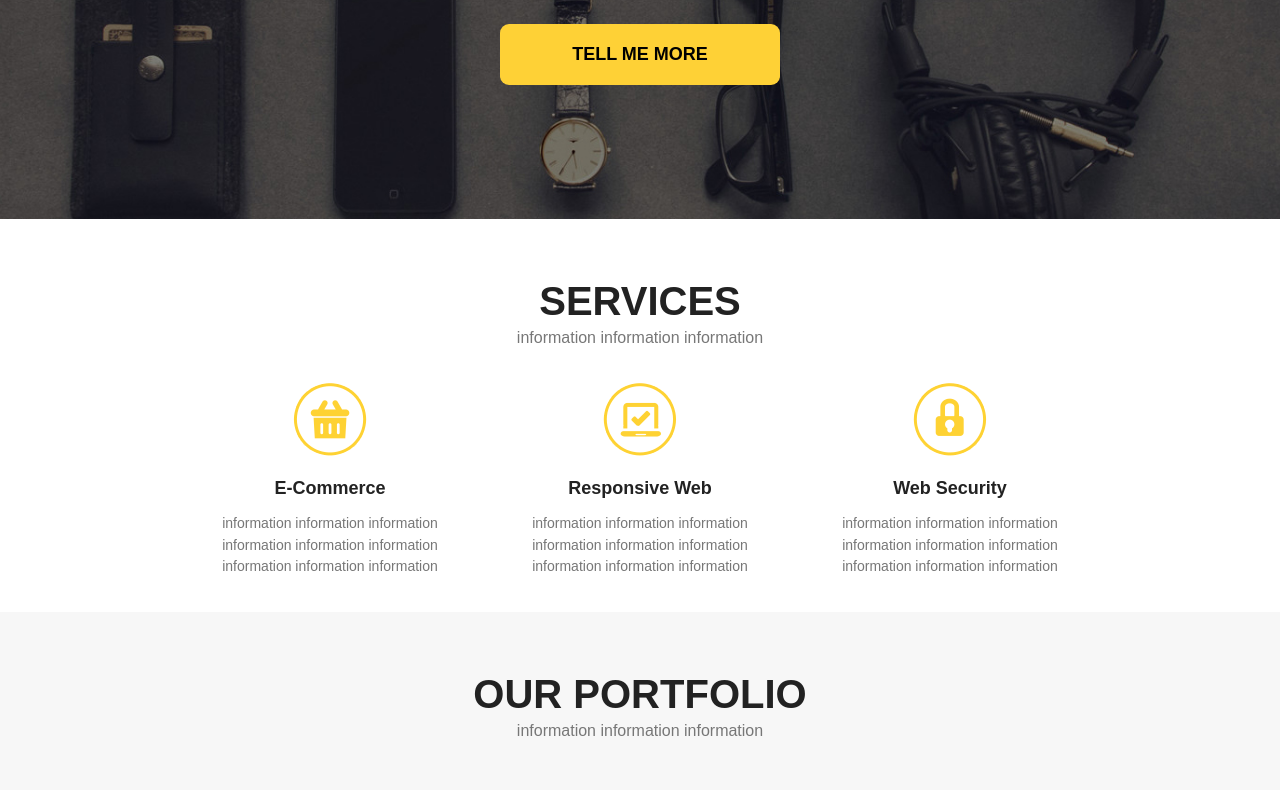
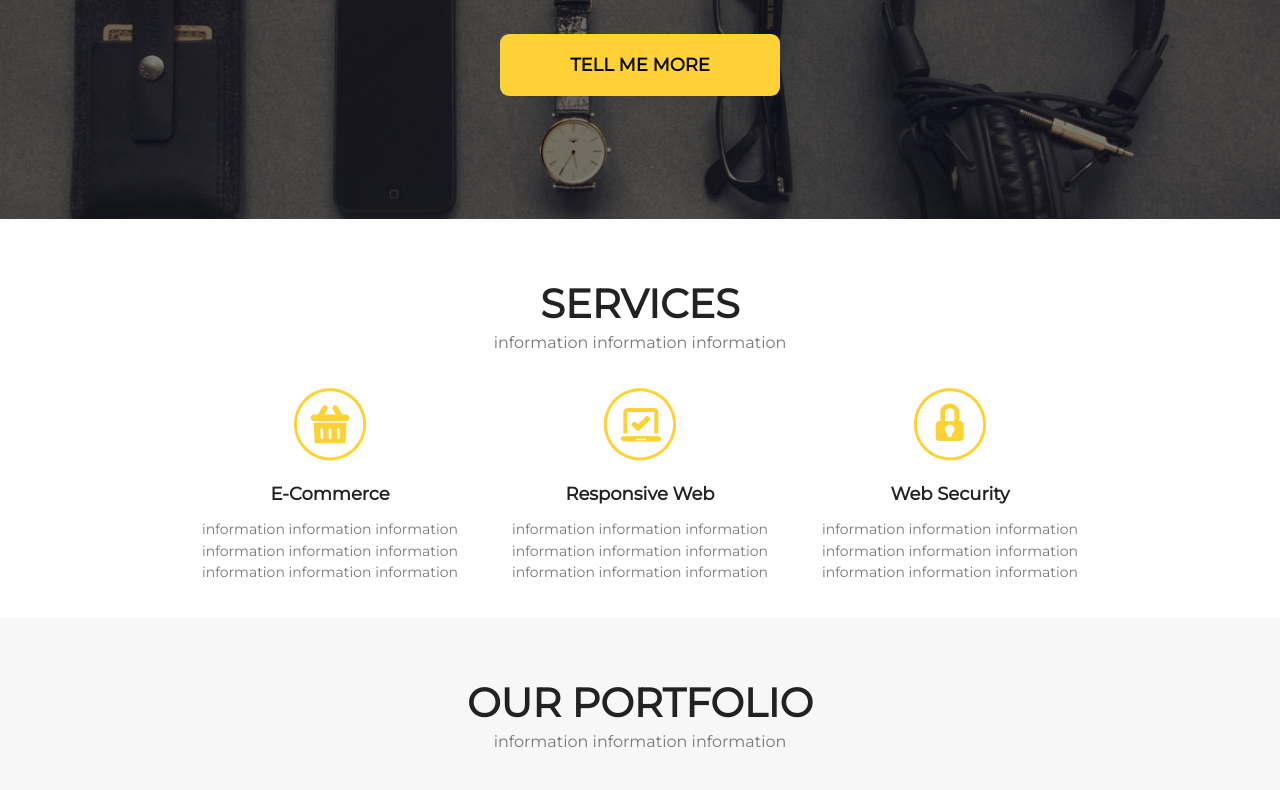
Before and after one commit to YuraMatus/project, a plain HTML site: page index.html in a window 1280 px wide. Shown: the part 431-1221 px from the top of the page. Drawn offline with Linux system fonts and the light colour scheme.

Commit message:
font changed

```diff
--- a/css/main.css
+++ b/css/main.css
@@ -1,5 +1,5 @@
 body {
-	font-family: Arial, sans-serif;
+    font-family: 'Montserrat', sans-serif;
 	padding: 0;
 	margin: 0;
 	color: #222222;
--- a/index.html
+++ b/index.html
@@ -4,6 +4,7 @@
 	<meta charset="UTF-8">
 	<title>Name</title>
 	<link rel="stylesheet" href="css/main.css">
+    <link href="https://fonts.googleapis.com/css?family=Montserrat" rel="stylesheet">
 </head>
 <body>
 
@@ -160,7 +161,7 @@ information information information 			</div>
 
         </div>
         <div class="second-footer">
-                <div class="fix">
+            <div class="fix">
                 		<ul class="menu-footer">
 
 						<li>
@@ -176,8 +177,8 @@ information information information 			</div>
 							Our companies
 						</li>
 					</ul>
-                </div>
-           </div>
+            </div>
+        </div>
 
 
     </footer>
```
